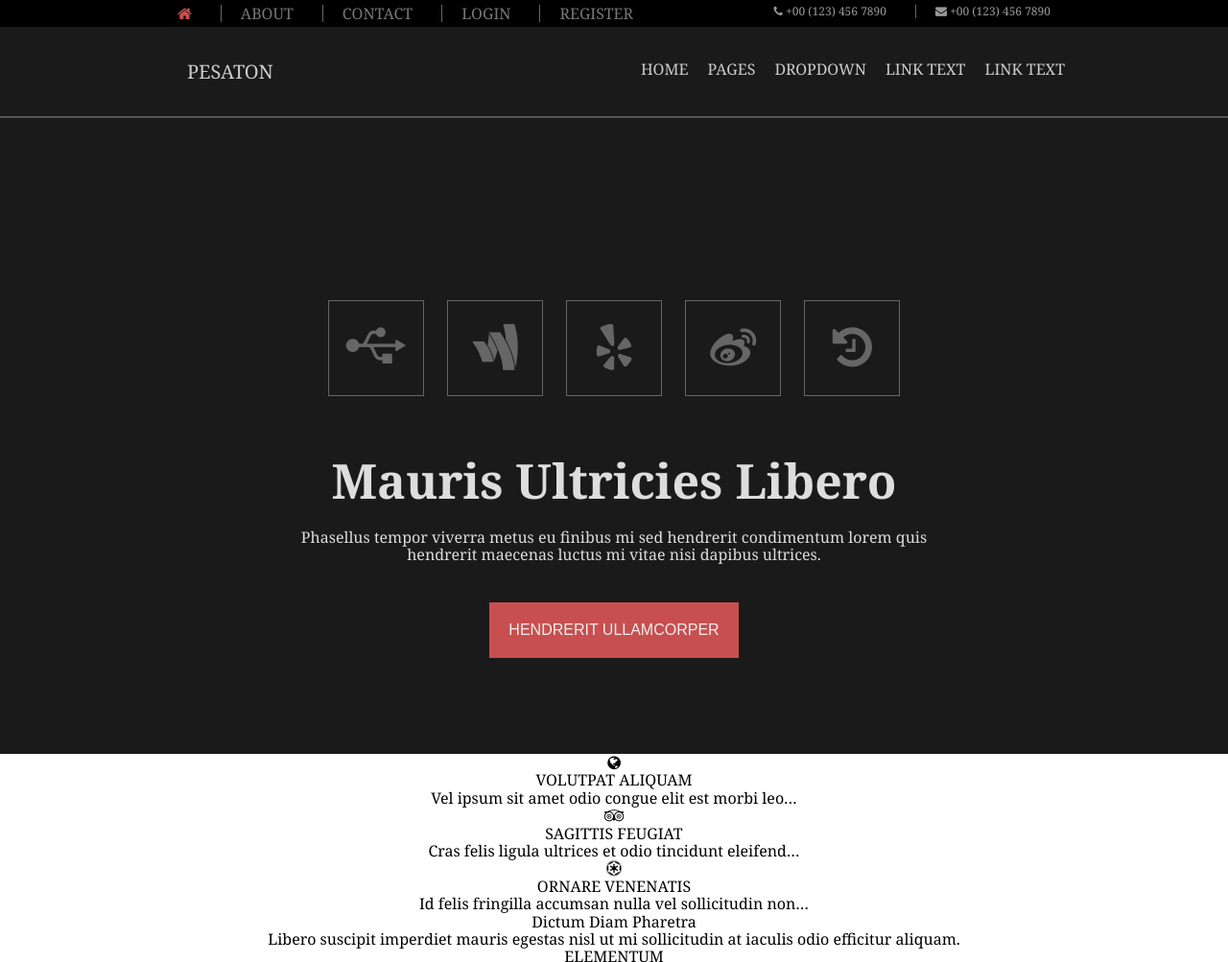
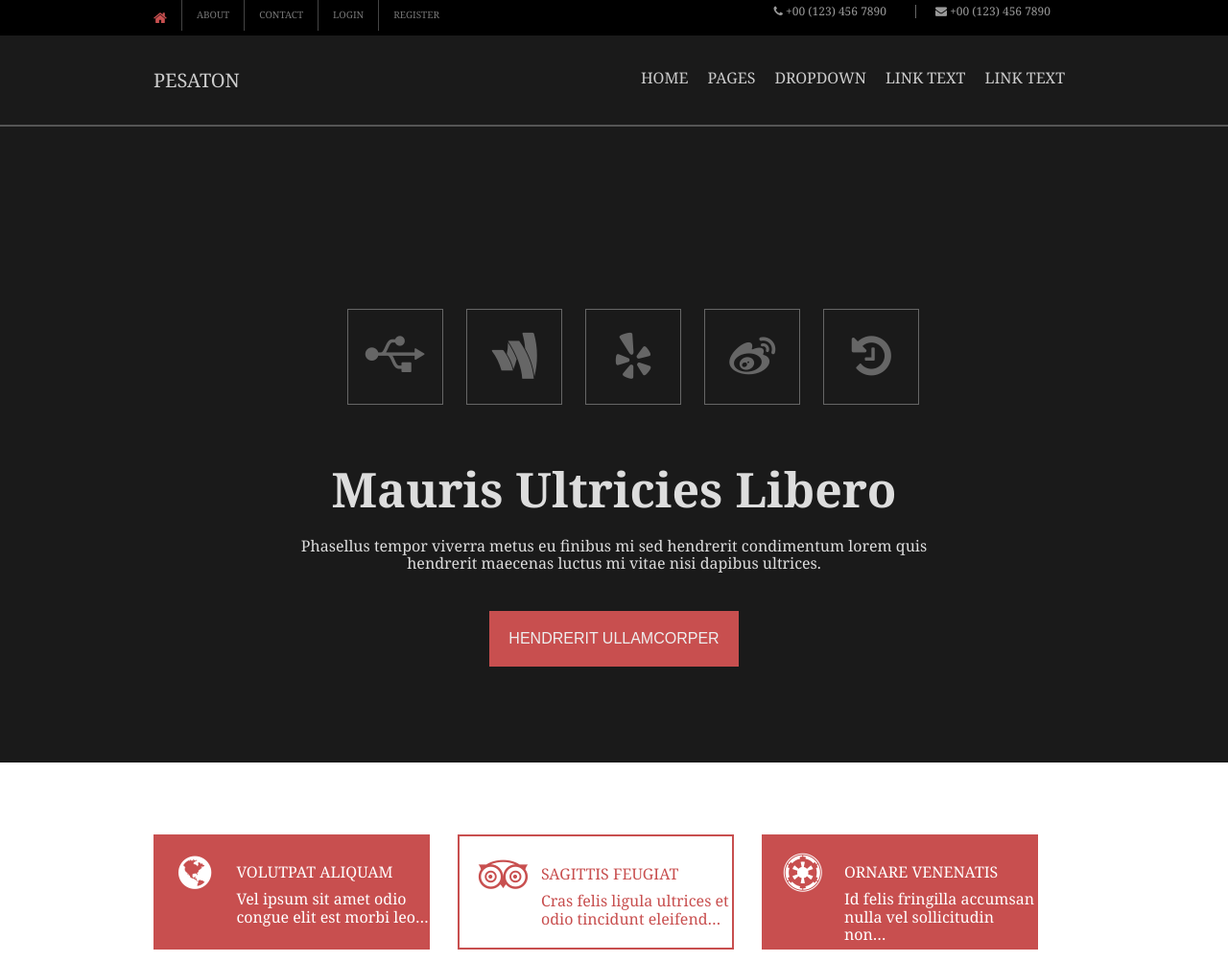
Before and after one commit to OmarElDmohi/Omar, a plain HTML site: page index.html in a window 1280 px wide. Shown: the top 1003 px of the page at 96% size. Drawn offline with Linux system fonts and the light colour scheme; files whose address does not match are found by name.

Commit message:
Services section

```diff
--- a/css/main.css
+++ b/css/main.css
@@ -1,13 +1,22 @@
 /* General */
 *{
-    padding:0;
-    margin:0;
-    box-sizing: border-box;
+  margin:0;
+  box-sizing: border-box;
 }
 body{
-    background-color:#fff;
-    height:4000px;
-    font-family: Georgia, "Times New Roman", Times, serif;
+  background-color:#fff;
+  height:4000px;
+  font-family: Georgia, "Times New Roman", Times, serif;
+}
+
+.services{
+  padding:75px 0px;
+}
+
+.third{
+  width:30%;
+  margin-right:3%;
+  float:left;
 }
 
 .size-container{
@@ -33,19 +42,22 @@ body{
     list-style: none;
     float:left;
     overflow:hidden;
+    padding-left:0px;
 }
 
 .header-container .header .site-map ul li{
     float:left;
-    margin:5px;
-    padding:0 20px;
+    padding:10px 15px;
     text-transform:uppercase;
-    border-left:.5px solid #666;
+    border-left:.5px solid #444;
+    font-size:10px;
 }
 
 .header-container .header .site-map ul li:first-of-type{
     border:none;
-    color:#C84F4F
+    color:#C84F4F;
+    font-size: 15px;
+    padding-left:0px;
 }
 
 
@@ -53,10 +65,12 @@ body{
     overflow:hidden;
     float:right;
     color: #999;
+    padding-left:0px;
 }
 
 .header-container .header .contact ul{
     list-style: none;
+    padding-left:0px;
 }
 
 .header-container .header .contact ul li{
@@ -69,6 +83,7 @@ body{
 
 .header-container .header .contact ul li:first-of-type{
     border:none;
+    padding-left:0px;
 }
 
 
@@ -90,6 +105,7 @@ body{
     float:left;
     font-size:20px;
     margin:35px;
+    margin-left:0px;
 }
 
 
@@ -149,3 +165,43 @@ body{
     padding:20px;
     margin-bottom:100px;
 }
+
+
+
+
+.services{
+  overflow: hidden;
+  color:white;
+}
+
+.services .service{
+  background-color:#C84F4F;
+  height:120px;
+  overflow: hidden;
+}
+
+.services .service:nth-of-type(2){
+  color:#C84F4F;
+  background-color:white;
+  border:2px solid #C84F4F;
+}
+
+.services .service i{
+  font-size:40px;
+  float:left;
+  padding:20px;
+  width:30%;
+}
+
+.services .service .info{
+  float:left;
+  width:70%;
+  text-align:left;
+  margin-top:30px;
+}
+
+.services .service .info p:first-of-type{margin-bottom:10px;}
+
+.services .service .info p:last-of-type{
+
+}
--- a/index.html
+++ b/index.html
@@ -96,13 +96,13 @@
     <section class="services">
         <!--Start Size-container-->
         <div class="size-container">
-            <div class="service">
+            <div class="service third">
 
                 <!-- ICON -->
                 <i class="fa fa-globe"></i>
 
                 <!-- INFO -->
-                <div class="info third">
+                <div class="info ">
                     <p>VOLUTPAT ALIQUAM</p>
                     <p>Vel ipsum sit amet odio congue elit est morbi leo…</p>
                 </div>
```
